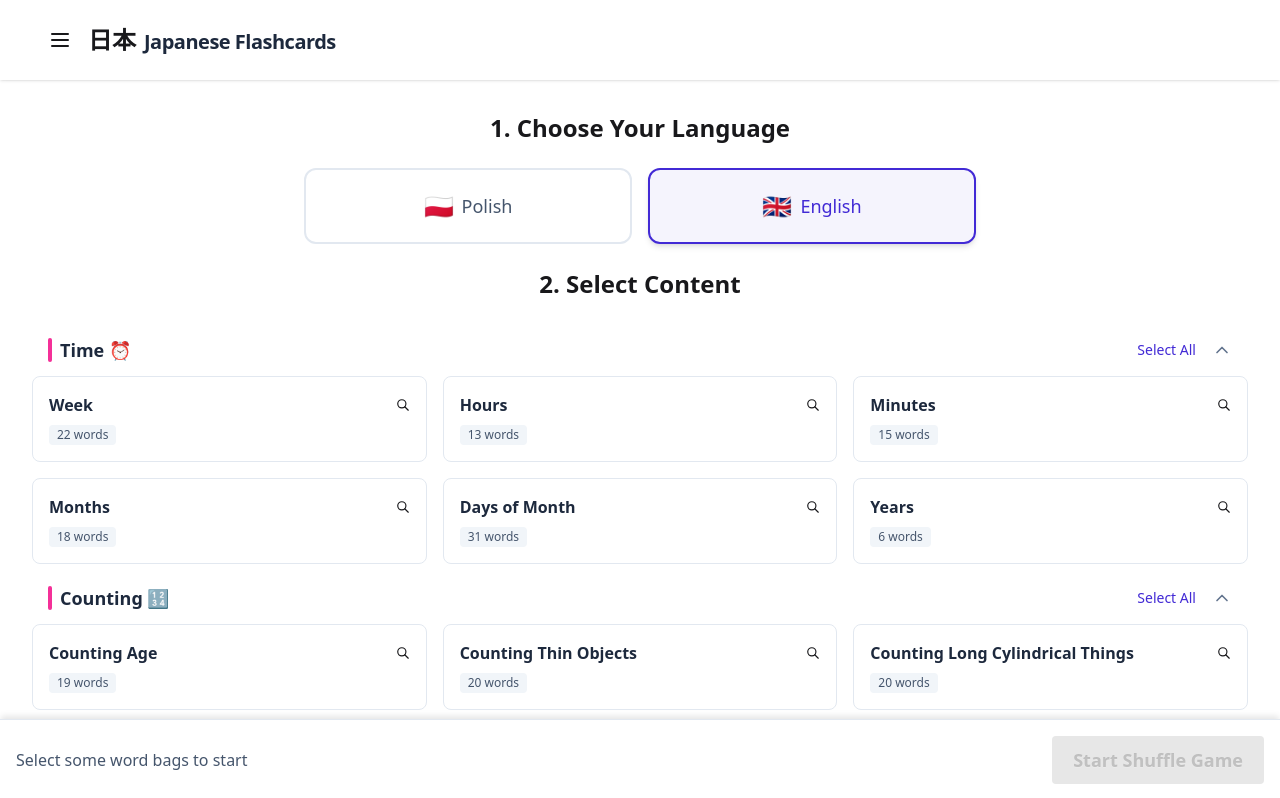
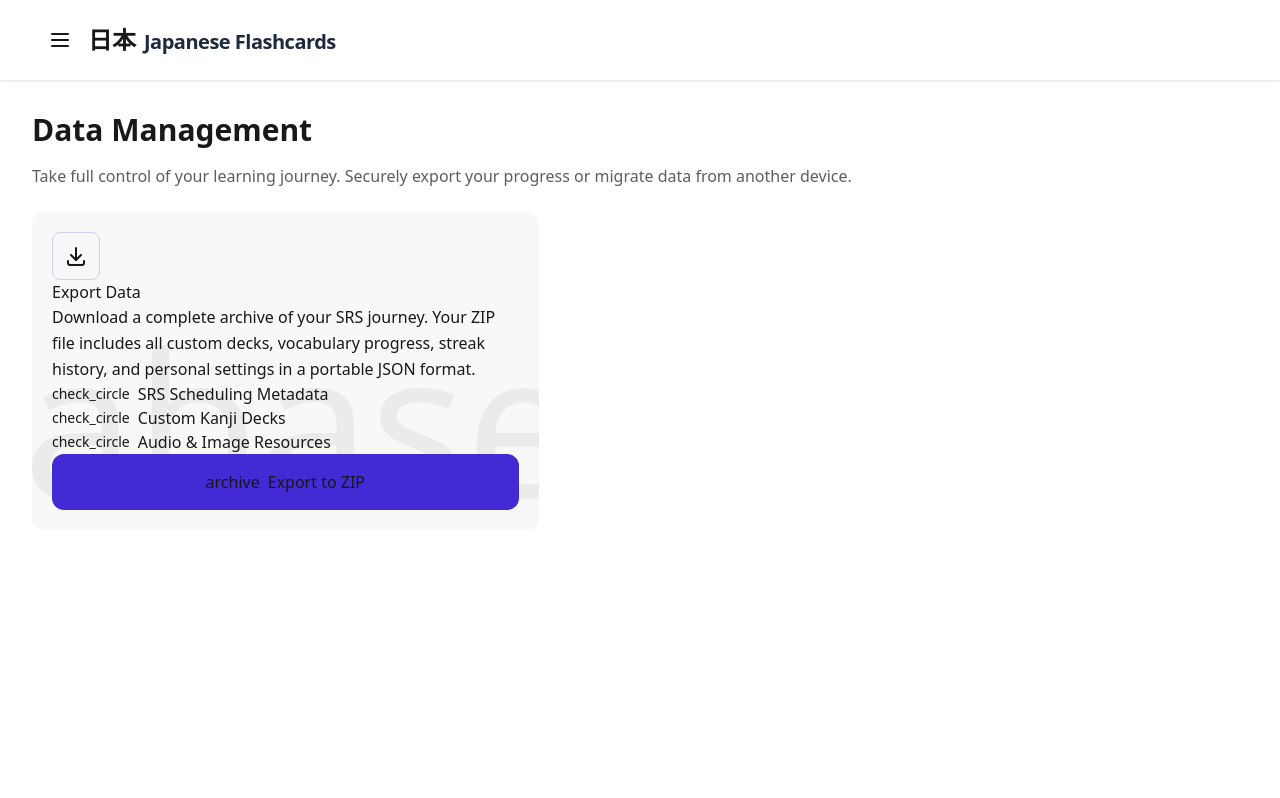
Before and after one commit to M1loseph/japanese-flashcards, a React (Vite) app: page /data-management in a window 1280 px wide. Before the commit this address led to /. Shown: the top 798 px of the page. Built offline with nearby package versions, Linux system fonts and the light colour scheme.

Commit message:
export to zip scaffold

```diff
--- /dev/null
+++ b/src/components/Card.tsx
@@ -0,0 +1,14 @@
+import type { FC } from 'react';
+
+interface CardProps {
+    children: React.ReactNode;
+    className?: string;
+}
+
+export const Card: FC<CardProps> = ({ children, className }) => {
+    return (
+        <div className={`card bg-base-200 border border-base-300 rounded-lg shadow-lg p-4 ${className}`}>
+            {children}
+        </div>
+    );
+};
--- a/src/components/ExistingGameAlert.tsx
+++ b/src/components/ExistingGameAlert.tsx
@@ -16,7 +16,6 @@ export const ExistingGameAlert: FC = () => {
     };
 
     return (
-        <section>
         <div role="alert" className="alert bg-warning/5 border-warning mb-10">
             <div className="p-2 bg-warning/40 rounded-md">
                 <IconRestore color="orange" />
@@ -33,6 +32,5 @@ export const ExistingGameAlert: FC = () => {
                 Resume
             </button>
         </div>
-        </section>
     );
 };
--- /dev/null
+++ b/src/components/PageTitle.tsx
@@ -0,0 +1,9 @@
+import type { FC } from 'react';
+
+interface PageTitleProps {
+    title: string;
+}
+
+export const PageTitle: FC<PageTitleProps> = ({ title }) => {
+    return <h1 className="text-3xl font-bold mb-4">{title}</h1>;
+};
--- a/src/components/Sidebar.tsx
+++ b/src/components/Sidebar.tsx
@@ -1,7 +1,9 @@
-import { IconClockHour2, IconHome, IconSearch } from '@tabler/icons-react';
+import { IconArrowsUpDown, IconClockHour2, IconHome, IconSearch } from '@tabler/icons-react';
 import type { FC } from 'react';
 import { Link } from 'react-router-dom';
 import { useDrawer } from '../services/DrawerContext';
+
+const ICON_SIZE = 20;
 
 export const Sidebar: FC = () => {
     const { toggleDrawer } = useDrawer();
@@ -20,7 +22,7 @@ export const Sidebar: FC = () => {
             <ul className="menu bg-base-200 min-h-full w-64 md:w-80 p-4 gap-1">
                 <li>
                     <Link to="/" aria-label="Home" tabIndex={0} className="text-base" onClick={handleLinkClick}>
-                        <IconHome size={20} />
+                        <IconHome size={ICON_SIZE} />
                         Home
                     </Link>
                 </li>
@@ -32,14 +34,26 @@ export const Sidebar: FC = () => {
                         className="text-base"
                         onClick={handleLinkClick}
                     >
-                        <IconClockHour2 size={20} />
+                        <IconClockHour2 size={ICON_SIZE} />
                         Spaced Repetition System
                     </Link>
                 </li>
                 <li>
                     <Link to="/search" aria-label="Search" tabIndex={0} className="text-base" onClick={handleLinkClick}>
-                        <IconSearch size={20} />
+                        <IconSearch size={ICON_SIZE} />
                         Search
+                    </Link>
+                </li>
+                <li>
+                    <Link
+                        to="/data-management"
+                        aria-label="Data Management"
+                        tabIndex={0}
+                        className="text-base"
+                        onClick={handleLinkClick}
+                    >
+                        <IconArrowsUpDown size={ICON_SIZE} />
+                        Data Management
                     </Link>
                 </li>
             </ul>
--- a/src/main.tsx
+++ b/src/main.tsx
@@ -5,6 +5,7 @@ import { createBrowserRouter, Navigate, RouterProvider } from 'react-router-dom'
 import './index.css';
 import BagPage, { CultureNotesTab, WordsTab } from './pages/BagPage';
 import { DrawerLayout } from './pages/common/DrawerLayout';
+import DataManagementPage from './pages/DataManagementPage';
 import MainPage from './pages/MainPage';
 import RandomShuffleGamePage from './pages/RandomShuffleGamePage';
 import SearchPage from './pages/SearchPage';
@@ -63,6 +64,10 @@ const router = createBrowserRouter([
                 Component: SpacedRepetitionSystemPage,
             },
             {
+                path: '/data-management',
+                Component: DataManagementPage,
+            },
+            {
                 path: '*',
                 element: <Navigate to="/" replace />,
             },
--- /dev/null
+++ b/src/pages/DataManagementPage/DataManagementPage.tsx
@@ -0,0 +1,93 @@
+import { IconDownload } from '@tabler/icons-react';
+import type { FC } from 'react';
+import { PageTitle } from '../../components/PageTitle';
+import { ScrollablePage } from '../common/ScrollablePage';
+
+const DataManagementPage: FC = () => {
+    return (
+        <ScrollablePage>
+            <PageTitle title="Data Management" />
+            <p className="text-base-content/70 mb-6">
+                {' '}
+                Take full control of your learning journey. Securely export your progress or migrate data from another
+                device.
+            </p>
+            <div className="grid grid-cols-12 gap-lg">
+                <section className="col-span-12 lg:col-span-5 rounded-xl p-5 bg-base-200 flex flex-col justify-between group overflow-hidden relative">
+                    <div className="z-10">
+                        <div className="w-12 h-12 bg-primary-container/20 rounded-lg flex items-center justify-center mb-md border border-primary/20">
+                            <IconDownload size={24} />
+                        </div>
+                        <h2 className="font-headline-lg text-headline-lg text-on-surface mb-sm">Export Data</h2>
+                        <p className="font-body-md text-body-md text-on-surface-variant mb-xl leading-relaxed">
+                            Download a complete archive of your SRS journey. Your ZIP file includes all custom decks,
+                            vocabulary progress, streak history, and personal settings in a portable JSON format.
+                        </p>
+                    </div>
+                    <div className="space-y-sm mb-xl relative z-10">
+                        <div className="flex items-center gap-2 text-on-surface-variant">
+                            <span className="material-symbols-outlined text-sm" data-icon="check_circle">
+                                check_circle
+                            </span>
+                            <span className="font-label-md text-label-md">SRS Scheduling Metadata</span>
+                        </div>
+                        <div className="flex items-center gap-2 text-on-surface-variant">
+                            <span className="material-symbols-outlined text-sm" data-icon="check_circle">
+                                check_circle
+                            </span>
+                            <span className="font-label-md text-label-md">Custom Kanji Decks</span>
+                        </div>
+                        <div className="flex items-center gap-2 text-on-surface-variant">
+                            <span className="material-symbols-outlined text-sm" data-icon="check_circle">
+                                check_circle
+                            </span>
+                            <span className="font-label-md text-label-md">Audio &amp; Image Resources</span>
+                        </div>
+                    </div>
+                    <button className="relative z-10 w-full py-4 bg-primary text-on-primary font-label-md text-label-md rounded-xl flex items-center justify-center gap-2 group-hover:glow-primary transition-all active:scale-95">
+                        <span className="material-symbols-outlined" data-icon="archive">
+                            archive
+                        </span>
+                        Export to ZIP
+                    </button>
+                    <div className="absolute -right-10 -bottom-10 opacity-5 transition-transform group-hover:scale-110 duration-700">
+                        <span className="material-symbols-outlined text-[200px]" data-icon="database">
+                            database
+                        </span>
+                    </div>
+                </section>
+                {/* <section className="col-span-12 lg:col-span-7 flex flex-col gap-lg">
+                    <div className="glass-card rounded-xl p-xl flex-1 border-dashed border-2 border-outline-variant/30 hover:border-primary/50 transition-colors flex flex-col items-center justify-center text-center group" id="drop-zone">
+                        <div className="w-16 h-16 bg-secondary-container/30 rounded-full flex items-center justify-center mb-md mb-lg group-hover:scale-110 transition-transform duration-300">
+                            <span className="material-symbols-outlined text-primary text-4xl" data-icon="cloud_upload">cloud_upload</span>
+                        </div>
+                        <h2 className="font-headline-lg text-headline-lg text-on-surface mb-sm">Import Data</h2>
+                        <p className="font-body-md text-body-md text-on-surface-variant max-w-md mb-lg">
+                            Drag and drop your Kotoba backup file here, or click to browse your local storage.
+                        </p>
+                        <button className="px-xl py-3 border border-primary text-primary hover:bg-primary/10 rounded-xl font-label-md text-label-md transition-all active:scale-95 mb-md flex items-center gap-2">
+                            <span className="material-symbols-outlined" data-icon="upload_file">upload_file</span>
+                            Upload ZIP File
+                        </button>
+                        <p className="font-label-sm text-label-sm text-on-surface-variant/50 italic">
+                            Supported format: .zip, .json (Max 50MB)
+                        </p>
+                    </div>
+                    <div className="glass-card rounded-xl p-md border-error-container/20 flex items-start gap-md bg-error-container/5">
+                        <div className="p-sm bg-error-container/20 rounded-lg">
+                            <span className="material-symbols-outlined text-error">warning</span>
+                        </div>
+                        <div className="flex-1">
+                            <h3 className="font-label-md text-label-md text-error font-bold uppercase mb-xs">Danger Zone</h3>
+                            <p className="font-body-md text-body-md text-on-surface-variant/80">
+                                Importing a data file will <span className="text-error font-bold underline">permanently overwrite</span> your local study history and decks. We recommend performing an export of your current state before proceeding with an import to prevent accidental data loss.
+                            </p>
+                        </div>
+                    </div>
+                </section> */}
+            </div>
+        </ScrollablePage>
+    );
+};
+
+export default DataManagementPage;
--- /dev/null
+++ b/src/pages/DataManagementPage/index.ts
@@ -0,0 +1 @@
+export { default } from './DataManagementPage';
--- a/src/pages/SearchPage/SearchPage.tsx
+++ b/src/pages/SearchPage/SearchPage.tsx
@@ -1,6 +1,7 @@
 import { IconZoom } from '@tabler/icons-react';
 import { useMemo, type FC } from 'react';
 import { Link, useSearchParams } from 'react-router-dom';
+import { PageTitle } from '../../components/PageTitle';
 import { availableWordBags } from '../../japanese';
 import { textMatchesQuery } from '../../japanese/search';
 import type { TranslatedJapaneseText, WordBag } from '../../japanese/types';
@@ -63,7 +64,7 @@ export const SearchPage: FC = () => {
     return (
         <ScrollablePage>
             <div className="flex flex-col gap-6">
-                <h1 className="text-2xl font-bold">Search Words</h1>
+                <PageTitle title="Search Words" />
                 <label className="input input-bordered flex items-center gap-2 w-full">
                     <IconZoom size={16} className="opacity-50" />
                     <input
--- a/src/pages/SpacedRepetitionSystem/SpacedRepetitionSystem.tsx
+++ b/src/pages/SpacedRepetitionSystem/SpacedRepetitionSystem.tsx
@@ -1,7 +1,9 @@
 import { IconArrowRight, IconBolt, IconFlame, IconListDetails, IconPlus } from '@tabler/icons-react';
 import { useState, type FC } from 'react';
 import { useNavigate } from 'react-router-dom';
+import { Card } from '../../components/Card';
 import { ExistingGameAlert } from '../../components/ExistingGameAlert';
+import { PageTitle } from '../../components/PageTitle';
 import { Toast } from '../../components/Toast';
 import { availableWordBags } from '../../japanese';
 import { useGameContext } from '../../services/GameContext';
@@ -110,13 +112,10 @@ export const SpacedRepetitionSystemPage: FC = () => {
     return (
         <ScrollablePage>
             <ExistingGameAlert />
-
-            <Toast message={toastMessage} type={toastType} open={showToast} handleClose={() => setShowToast(false)} />
-
+            <PageTitle title="Spaced Repetition System" />
             <p className="text-base-content/70 mb-6">Optimize your memory retention through precision-timed reviews.</p>
-
             <section aria-label="Review and statistics" className="grid grid-cols-1 lg:grid-cols-3 gap-4 mb-8">
-                <div className="card bg-base-200 lg:col-span-2 border border-base-300 rounded-lg shadow-lg p-4">
+                <Card className="lg:col-span-2">
                     <div className="card-body gap-4">
                         {numberOfWordsToReview > 0 && (
                             <div>
@@ -145,10 +144,10 @@ export const SpacedRepetitionSystemPage: FC = () => {
                             </button>
                         </div>
                     </div>
-                </div>
+                </Card>
 
-                <div className="flex flex-col gap-4 border border-base-300 rounded-lg shadow-lg p-4">
-                    <div className="card bg-base-200 flex-1">
+                <div className="flex flex-col gap-4">
+                    <Card className="flex-1">
                         <div className="card-body p-4 gap-2">
                             <div className="flex justify-between items-center">
                                 <span className="font-semibold text-sm">Day Streak</span>
@@ -165,9 +164,9 @@ export const SpacedRepetitionSystemPage: FC = () => {
                                 aria-label={`Day streak: ${currentStreak} days`}
                             />
                         </div>
-                    </div>
+                    </Card>
 
-                    <div className="card bg-base-200 flex-1">
+                    <Card className="flex-1">
                         <div className="card-body p-4 gap-2">
                             <div className="flex justify-between items-center">
                                 <span className="font-semibold text-sm">Words in SRS</span>
@@ -183,12 +182,29 @@ export const SpacedRepetitionSystemPage: FC = () => {
                                 <span className="w-3 h-3 rounded-full bg-primary" aria-hidden="true" />
                             </div>
                         </div>
-                    </div>
+                    </Card>
                 </div>
             </section>
 
-            <section aria-label="Expand vocabulary" className="mb-8 border border-base-300 rounded-lg shadow-lg p-4">
-                <div className="card bg-base-200">
+            <section aria-label="SRS stages distribution" className="mb-8">
+                <h2 className="text-xl font-bold mb-4">SRS Stages Distribution</h2>
+                <div className="grid grid-cols-2 sm:grid-cols-3 lg:grid-cols-5 gap-4">
+                    {SRS_STAGES.map((stage, index) => (
+                        <Card key={stage.label} className="text-center items-center gap-2">
+                            <span className="text-primary" aria-hidden="true">
+                                <stage.icon size={24} />
+                            </span>
+                            <span className="text-xs uppercase tracking-wide font-semibold text-base-content/70">
+                                {stage.label}
+                            </span>
+                            <span className="text-3xl font-bold">{statistics.buckets.get(index) ?? 0}</span>
+                        </Card>
+                    ))}
+                </div>
+            </section>
+
+            <section aria-label="Expand vocabulary" className="mb-8">
+                <Card>
                     <div className="card-body p-6 gap-4">
                         <div>
                             <h2 className="text-xl font-bold">Expand Vocabulary</h2>
@@ -239,28 +255,9 @@ export const SpacedRepetitionSystemPage: FC = () => {
                             Confirm &amp; Add
                         </button>
                     </div>
-                </div>
+                </Card>
             </section>
-
-            <section
-                aria-label="SRS stages distribution"
-                className="mb-8 border border-base-300 rounded-lg shadow-lg p-4"
-            >
-                <h2 className="text-xl font-bold mb-4">SRS Stages Distribution</h2>
-                <div className="grid grid-cols-2 sm:grid-cols-3 lg:grid-cols-5 gap-4">
-                    {SRS_STAGES.map((stage, index) => (
-                        <div key={stage.label} className="card bg-base-200 p-4 text-center items-center gap-2">
-                            <span className="text-primary" aria-hidden="true">
-                                <stage.icon size={24} />
-                            </span>
-                            <span className="text-xs uppercase tracking-wide font-semibold text-base-content/70">
-                                {stage.label}
-                            </span>
-                            <span className="text-3xl font-bold">{statistics.buckets.get(index) ?? 0}</span>
-                        </div>
-                    ))}
-                </div>
-            </section>
+            <Toast message={toastMessage} type={toastType} open={showToast} handleClose={() => setShowToast(false)} />
         </ScrollablePage>
     );
 };
```
Lines whose indentation alone changed are shown as unchanged.
